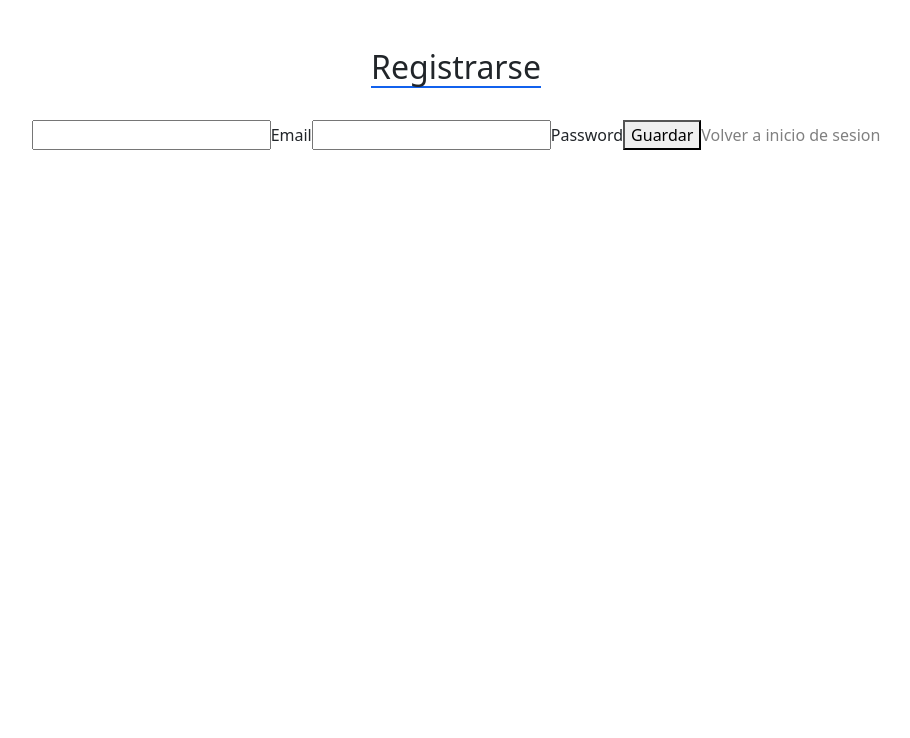
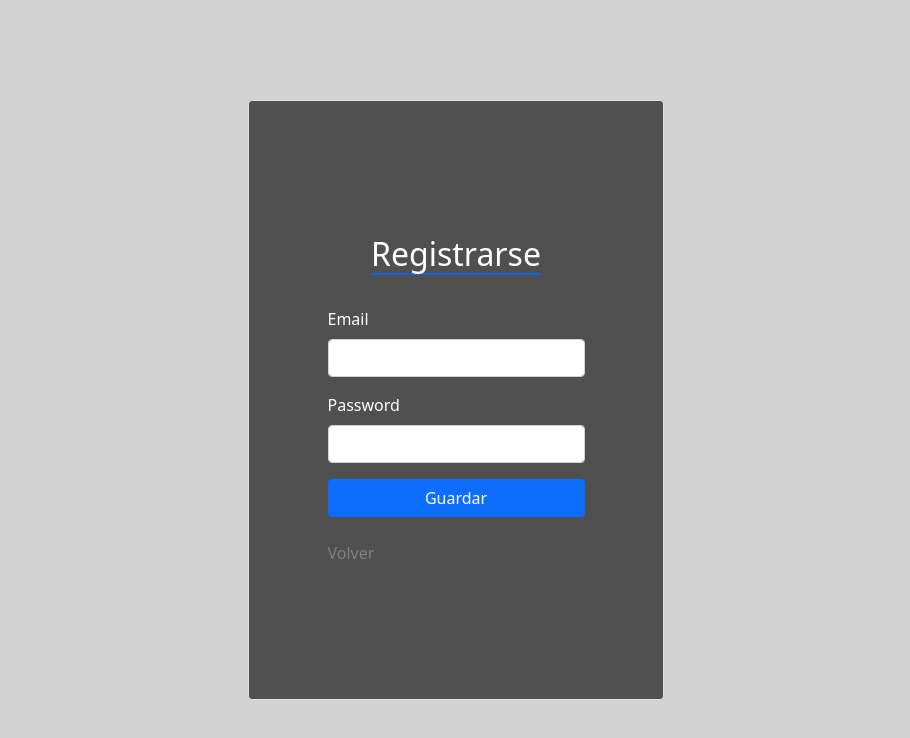
Before and after one commit to pacop0587/agenda-contactos, a React (Vite) app: page /register in a window 1280 px wide. Shown: the top 738 px of the page, without its empty margins (184-1094 px from the left). Built offline with nearby package versions, Linux system fonts and the light colour scheme; no server answers.

Commit message:
Se cambiaron los estilos de Register.jsx

```diff
--- a/src/components/Login.css
+++ b/src/components/Login.css
@@ -180,7 +180,7 @@ hr {
 	color: #fff;
 }
 
-.height-200 {
+.height-600 {
 	height: 600px;
 }
 
--- a/src/components/Login.jsx
+++ b/src/components/Login.jsx
@@ -69,8 +69,8 @@ const Login = () => {
 	};
 
 	return (
-		<div className="vh-100 wh-100 d-flex justify-content-center align-items-center background-color-second px-3">
-			<div className="col-sm-12 col-md-4 background-color-first text-color-first height-200 d-flex flex-column justify-content-center align-items-center p-5 rounded">
+		<div className="vh-100 mw-100 d-flex justify-content-center align-items-center background-color-second px-3">
+			<div className="col-sm-12 col-md-4 background-color-first text-color-first height-600 d-flex flex-column justify-content-center align-items-center p-5 rounded ">
 				<div className="">
 					<h2 className="">Iniciar Sesion</h2>
 
--- /dev/null
+++ b/src/components/Register.css
@@ -0,0 +1,32 @@
+.height-600 {
+	height: 600px;
+}
+.background-color-first {
+	background: url() no-repeat center center #505050;
+}
+
+.background-color-second {
+	background-color: #d3d3d3;
+}
+
+.text-color-first {
+	color: #fff;
+}
+
+.register {
+	text-decoration: none;
+	color: grey;
+}
+
+.register:hover {
+	color: #ffff;
+}
+
+h2 {
+	border-bottom: 2px solid #1161ed;
+}
+
+.text-error {
+	color: #a92210;
+	font-weight: bold;
+}
--- a/src/components/Register.jsx
+++ b/src/components/Register.jsx
@@ -16,6 +16,9 @@ import { createUserWithEmailAndPassword } from "firebase/auth";
 //React Router Dom
 import { useNavigate, Link } from "react-router-dom";
 
+//Styles
+import "./Register.css";
+
 //---->End Imports
 
 //----> Start Component
@@ -33,8 +36,9 @@ const Register = () => {
 	const navigate = useNavigate();
 
 	return (
-		<div className="d-flex flex-column justify-content-center align-items-center login mt-5">
-			<h2 className="active">Registrarse</h2>
+		<div className="d-flex flex-column justify-content-center align-items-center px-3 vh-100 mw-100 background-color-second">
+			<div className="border height-600 col-sm-12 col-md-4 d-flex flex-column justify-content-center align-items-center p-5 rounded background-color-first text-color-first ">
+				<h2 className="">Registrarse</h2>
 				<Formik
 					initialValues={initialValues}
 					validate={(valores) => {
@@ -42,7 +46,7 @@ const Register = () => {
 
 						//Email validate
 						if (!valores.email) {
-						errores.email = "Por favor, ingresa un correo";
+							errores.email = "Debes ingresar un correo";
 						} else if (
 							!/^[a-zA-Z0-9_.+-]+@[a-zA-Z0-9-]+\.[a-zA-Z0-9-.]+$/.test(
 								valores.email
@@ -54,7 +58,7 @@ const Register = () => {
 
 						//Password validate
 						if (!valores.password) {
-						errores.password = "Por favor, ingresa una contraseña";
+							errores.password = "Debes ingresar una contraseña";
 						} else if (valores.password.length < 8) {
 							errores.password =
 								"La contraseña debe tener 8 caracteres como minimo";
@@ -70,7 +74,9 @@ const Register = () => {
 								email,
 								password
 							);
-						setLoggedUser(email.substring(0, email.indexOf("@")));
+							setLoggedUser(
+								email.substring(0, email.indexOf("@"))
+							);
 							navigate("/");
 							swal({
 								title: "Exito!",
@@ -88,47 +94,59 @@ const Register = () => {
 						}
 					}}
 				>
-				{({ handleSubmit, values, handleChange, errors, touched }) => (
-					<form className="mt-4" onSubmit={handleSubmit}>
-						<>
+					{({
+						handleSubmit,
+						values,
+						handleChange,
+						errors,
+						touched,
+					}) => (
+						<form
+							className="d-flex flex-column mt-4"
+							onSubmit={handleSubmit}
+						>
+							<div className="mb-3">
+								<label className="form-label">Email</label>
 								<input
 									type="email"
-								className="text"
+									className="form-control"
 									name="email"
 									value={values.email}
 									onChange={handleChange}
 								/>
 
-							<span>Email</span>
 								{touched.email && errors.email && (
 									<p className="text-error">{errors.email}</p>
 								)}
-						</>
-						<>
+							</div>
+							<div className="mb-3">
+								<label className="form-label">Password</label>
 								<input
 									type="password"
 									name="password"
 									values={values.password}
 									onChange={handleChange}
-								className="text"
+									className="form-control"
 								/>
 
-							<span>Password</span>
 								{touched.password && errors.password && (
-								<p className="text-error">{errors.password}</p>
+									<p className="text-error">
+										{errors.password}
+									</p>
 								)}
-						</>
+							</div>
 
-						<button type="submit" className="signin">
+							<button type="submit" className="btn btn-primary">
 								Guardar
 							</button>
 							<Link to="/login" className="register mt-4">
-							Volver a inicio de sesion
+								Volver
 							</Link>
 						</form>
 					)}
 				</Formik>
 			</div>
+		</div>
 	);
 };
 
```
Lines whose indentation alone changed are shown as unchanged.
